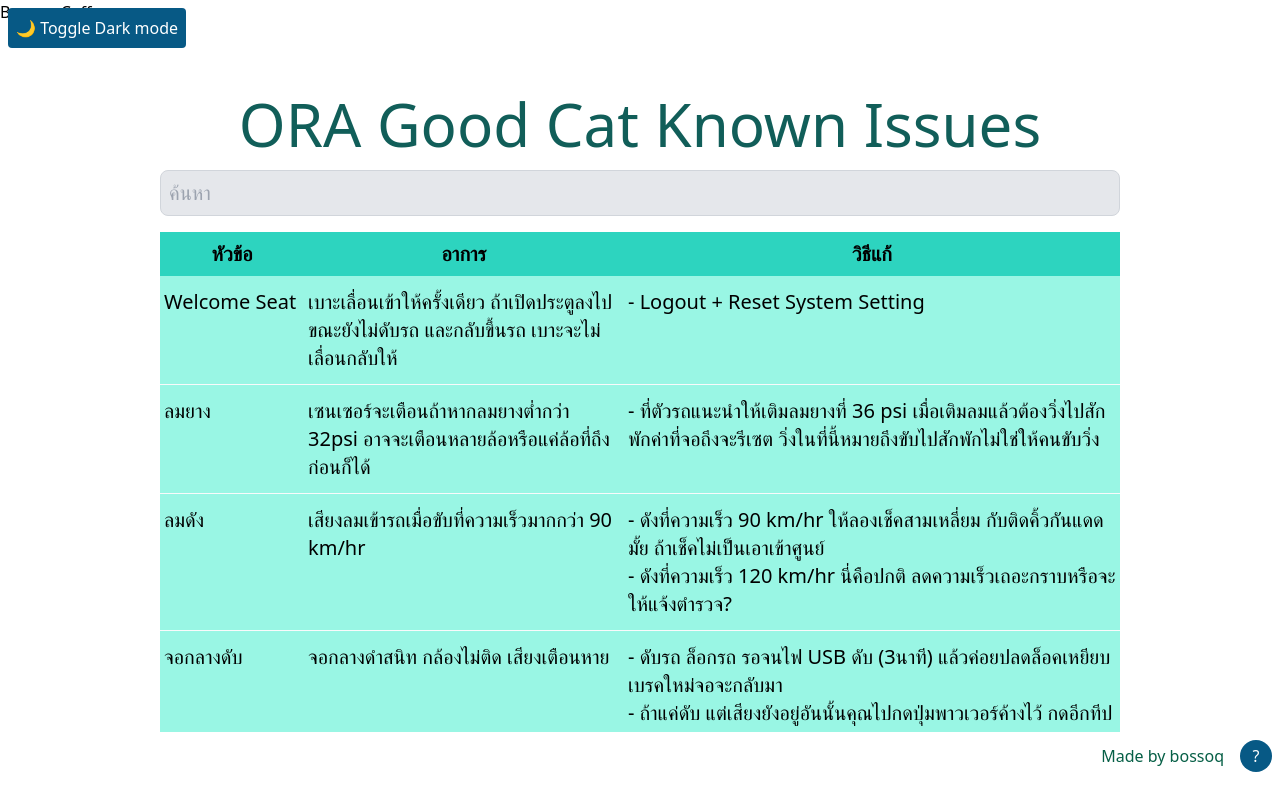
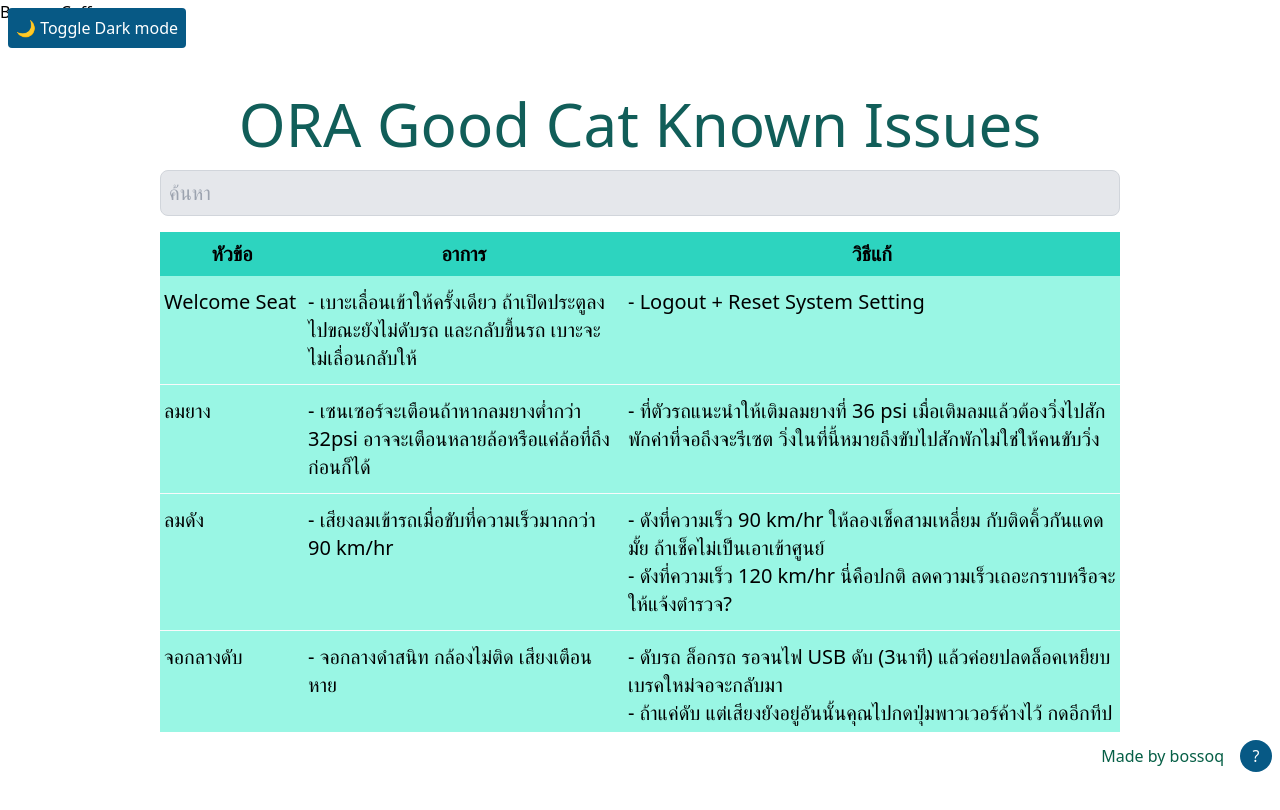
Before and after one commit to bossoq/ora-goodcat-workaround, a SvelteKit app: page / in a window 1280 px wide. Shown: the top 810 px of the page. Built offline with nearby package versions, Linux system fonts and the light colour scheme.

Commit message:
Add support multiline for symptom

```diff
--- a/src/routes/workaround.svelte
+++ b/src/routes/workaround.svelte
@@ -41,7 +41,12 @@
         {#each visibleWorkarounds as work}
           <tr class="border-b border-gray-50">
             <td class="py-3 px-1">{work.Title}</td>
-            <td class="py-3 px-1">{work.Symptom}</td>
+            <td class="py-3 px-1">
+              {#each work.Symptom.split('\n') as line}
+                - {line}
+                {@html '<br>'}
+              {/each}
+            </td>
             <td class="py-3 px-1">
               {#each work.Workaround.split('\n') as line}
                 - {line}
```
